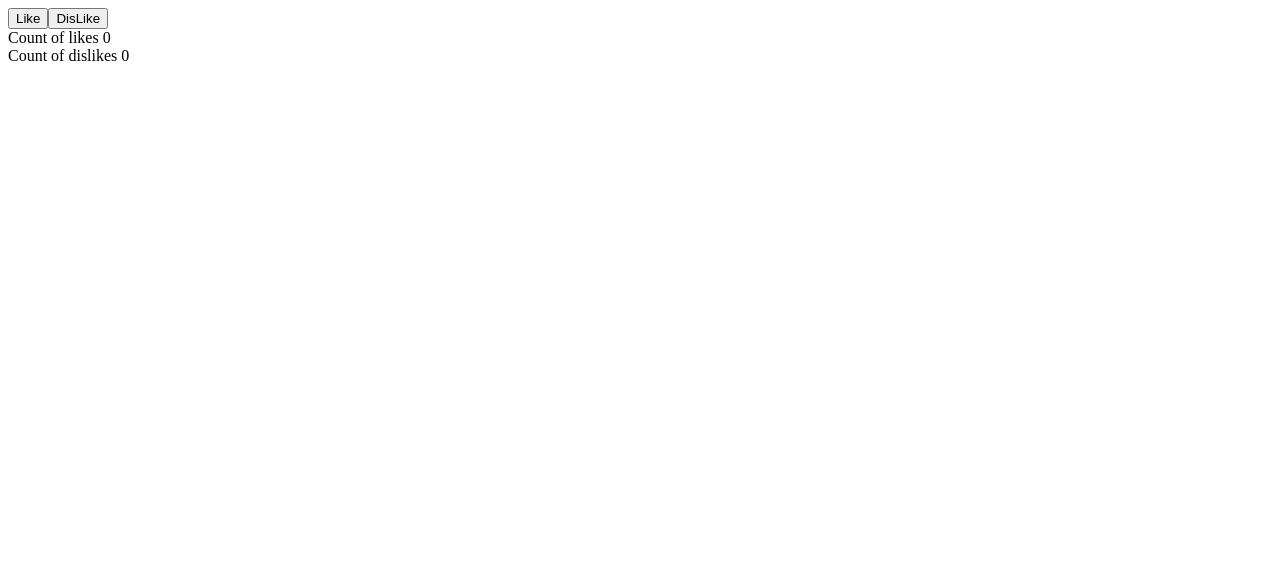
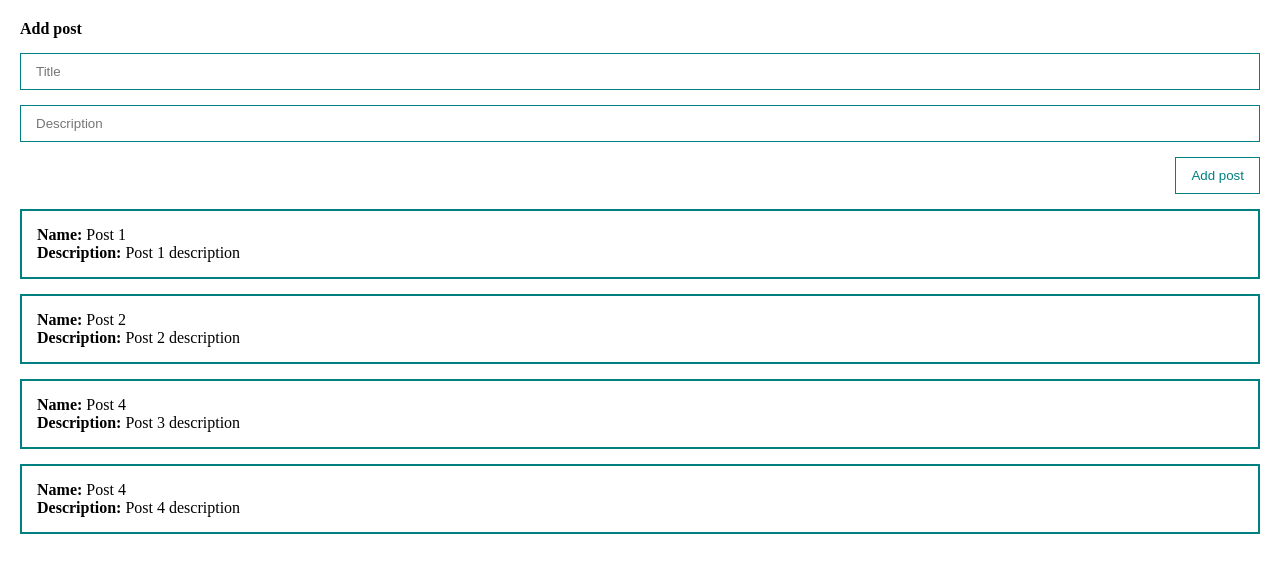
Before and after one commit to halat1982/vue3base, a Vue app: page / in a window 1280 px wide. Shown: the top 572 px of the page. Built offline with nearby package versions, Linux system fonts and the light colour scheme.

Commit message:
Single components PostList, PostForm

```diff
--- a/src/App.vue
+++ b/src/App.vue
@@ -1,34 +1,46 @@
 	<template>
-	<div>
-    <button v-on:click="addLike">Like</button>
-    <button v-on:click="addDislike">DisLike</button>
-		<div>
-			Count of likes {{likes}}
-		</div>
-    <div>
-      Count of dislikes {{dislikes}}
-    </div>
-	</div>
+	<div class="app">
+  <post-form @create="createPost"/>
+  <post-list v-bind:posts="posts"/>
+  </div>
 
 	</template>
 
 	<script>
+  import PostForm from "./components/PostForm";
+  import PostList from "./components/PostList";
 	export default {
+    components: {
+      PostList, PostForm
+    },
     data(){
       return {
-        likes: 0,
-        dislikes: 0
+        posts: [
+          {id:1, title:"Post 1", body:"Post 1 description"},
+          {id:2, title:"Post 2", body:"Post 2 description"},
+          {id:3, title:"Post 4", body:"Post 3 description"},
+          {id:4, title:"Post 4", body:"Post 4 description"},
+        ],
       }
     },
     methods: {
-      addLike(){
-        this.likes++;
-      },
-      addDislike() {
-        this.dislikes++;
+      createPost(post){
+        this.posts.push(post);
       }
     }
   }
 	</script>
 
-	<style></style>
+	<style>
+  * {
+    margin: 0;
+    padding:0;
+    box-sizing: border-box;
+  }
+
+  .app {
+    padding: 20px;
+  }
+
+
+  </style>
--- /dev/null
+++ b/src/components/PostForm.vue
@@ -0,0 +1,57 @@
+<template>
+  <form @submit.prevent>
+    <h4>Add post</h4>
+    <input v-model="post.title" class="input" type="text" placeholder="Title">
+    <input v-model="post.body" class="input" type="text" placeholder="Description">
+    <button @click="createPost" class="btn">Add post</button>
+  </form>
+</template>
+
+<script>
+export default {
+  data(){
+    return {
+      post: {
+        title: '',
+        body: ''
+      }
+    }
+  },
+  methods:{
+    createPost(){
+
+      this.post.id =  Date.now();
+      this.$emit('create', this.post);
+      this.post = {
+        title: '',
+        body: ''
+      }
+    }
+  }
+}
+</script>
+
+<style scoped>
+.input {
+  width:100%;
+  margin-top:15px;
+  padding:10px 15px;
+  border: 1px solid teal;
+}
+
+form {
+  display: flex;
+  flex-direction: column;
+}
+
+.btn {
+  align-self: flex-end;
+  margin-top: 15px;
+  padding: 10px 15px;
+  background: none;
+  color: teal;
+  border: 1px solid teal;
+  cursor: pointer;
+
+}
+</style>
--- /dev/null
+++ b/src/components/PostList.vue
@@ -0,0 +1,25 @@
+<template>
+  <div v-bind:key="post.id" class="post" v-for="post in posts">
+    <div><strong>Name:</strong> {{ post.title }}</div>
+    <div><strong>Description:</strong> {{ post.body }}</div>
+  </div>
+</template>
+
+<script>
+export default {
+  props: {
+    posts: {
+      type: Array,
+      required: true
+    }
+  }
+}
+</script>
+
+<style scoped>
+.post {
+  border: 2px solid teal;
+  padding: 15px;
+  margin-top: 15px;
+}
+</style>
```
